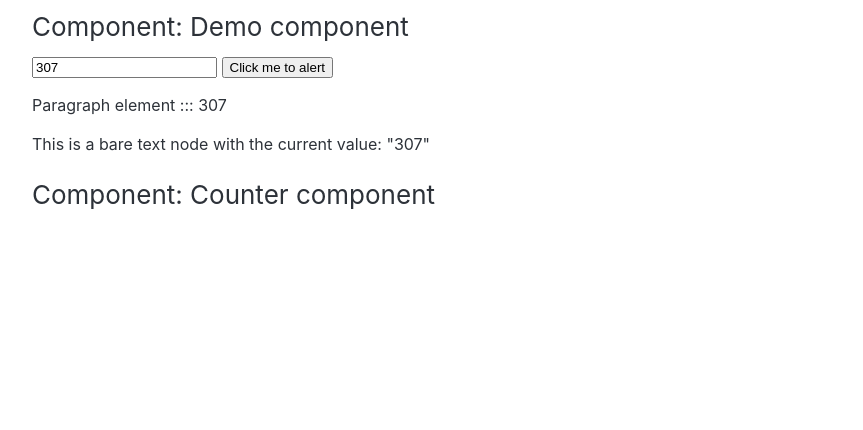
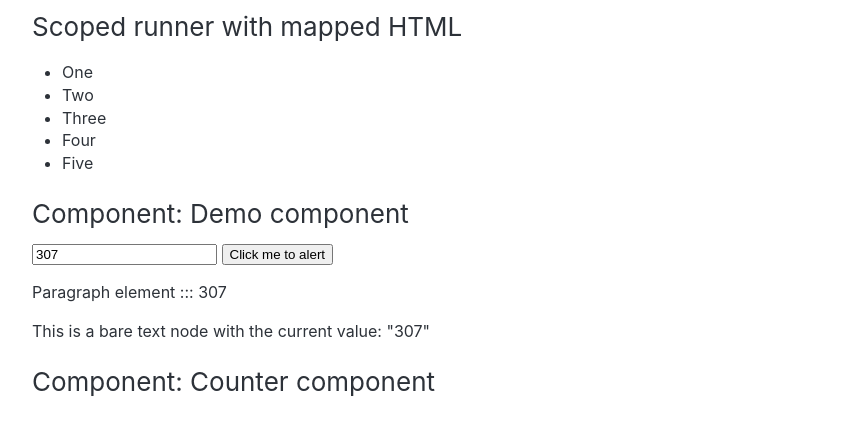
Before and after one commit to mashvp/marathon, a website built with Parcel: page demo/index.html in a window 1280 px wide. Shown: the part 1490-1920 px from the top of the page, without its empty margins (208-1071 px from the left). Before the commit the page ends 1733 px from the top, so only its background shows below. Built offline with nearby package versions, Linux system fonts and the light colour scheme.

Commit message:
Add support for nested html template strings
* Nested html template string must be marked as .safe()
* Package should be considered deprecated. Use better, lighter, more stable solutions.

```diff
--- a/demo/demo.js
+++ b/demo/demo.js
@@ -3,7 +3,7 @@ import {
   combineRoot,
   combineRunners,
   createScopedRunner,
-  createComponentRunner
+  createComponentRunner,
 } from '../src';
 
 import { css, html } from '../src/utils';
@@ -50,7 +50,7 @@ const EchoField = createScopedRunner(
     const register = () => {
       const input = scope.querySelector('input');
 
-      bind(scope, 'submit', event => {
+      bind(scope, 'submit', (event) => {
         event.preventDefault();
 
         alert(`${input.value} ::: Global value: ${secretNumber}`);
@@ -81,7 +81,7 @@ const ImagePreloader = createScopedRunner(
         opacity: 1,
         duration: 0.75,
         delay: 0,
-        ...options
+        ...options,
       };
 
       element.style = css`
@@ -104,7 +104,7 @@ const ImagePreloader = createScopedRunner(
     };
 
     const register = () => {
-      [...scope.children].forEach(child => scope.removeChild(child));
+      [...scope.children].forEach((child) => scope.removeChild(child));
 
       scope.style.position = 'relative';
       scope.style.overflow = 'hidden';
@@ -133,6 +133,28 @@ const ImagePreloader = createScopedRunner(
   }
 );
 
+const MappedRunner = createScopedRunner(
+  'MappedRunner',
+  '.mapped',
+  ({ scope }) => {
+    const register = () => {
+      const values = ['One', 'Two', 'Three', 'Four', 'Five'];
+      const items = values.map((text) => html`<li>${text}</li>`.safe());
+
+      scope.insertAdjacentHTML(
+        'beforeend',
+        html`
+          <ul>
+            ${items}
+          </ul>
+        `.string
+      );
+    };
+
+    return { register };
+  }
+);
+
 const DemoComponent = createComponentRunner(
   'DemoComponent',
   (
@@ -141,7 +163,7 @@ const DemoComponent = createComponentRunner(
   ) => {
     useState('text', secretNumber);
 
-    useCallback('setText', event => {
+    useCallback('setText', (event) => {
       setState('text', event.target.value);
     });
 
@@ -233,7 +255,7 @@ const CursorComponent = createRunner('CursorComponent', ({}, { bind }) => {
 
     document.body.appendChild(cursor);
 
-    bind(document, 'mousemove', event => {
+    bind(document, 'mousemove', (event) => {
       const { clientX, clientY } = event;
 
       cursor.style.transform = `translate(${clientX}px, ${clientY}px)`;
@@ -260,7 +282,7 @@ const Counter = createComponentRunner(
   ({}, { useInterval, useState, getState, setState, useCallback }) => {
     useState('count', 0);
 
-    useCallback('reset', event => {
+    useCallback('reset', (event) => {
       event.preventDefault();
 
       setState('count', 0);
@@ -344,6 +366,7 @@ const CombinedComponents = combineRunners(
   AlertButton,
   EchoField,
   ImagePreloader,
+  MappedRunner,
   DemoComponent,
   CursorComponent,
   Counter
--- a/demo/index.html
+++ b/demo/index.html
@@ -46,6 +46,9 @@
     <div class="image-preloader" data-preview-src="https://picsum.photos/id/1031/53/30"
       data-full-src="https://picsum.photos/id/1031/3840/2160"></div>
 
+    <h3>Scoped runner with mapped HTML</h3>
+    <div class="mapped"></div>
+
     <h3>Component: Demo component</h3>
     <marathon-component name="DemoComponent"></marathon-component>
 
--- a/package.json
+++ b/package.json
@@ -1,6 +1,6 @@
 {
   "name": "@mashvp/marathon",
-  "version": "0.1.2",
+  "version": "0.1.3",
   "description": "Marathon runner system for vanilla JavaScript",
   "main": "src/index.js",
   "types": "src/index.d.ts",
--- a/src/utils.js
+++ b/src/utils.js
@@ -12,31 +12,35 @@ import { escape } from 'lodash';
  */
 export const marathonObject = (type, obj) => ({ __marathon: { type }, ...obj });
 
-export const isMarathonObject = obj => obj && obj.__marathon;
+export const isMarathonObject = (obj) => obj && obj.__marathon;
 
 export const isMarathonType = (obj, type) =>
   isMarathonObject(obj) && obj.__marathon.type === type;
 
 export const RunnerState = {
   UNREGISTERED: 'UNREGISTERED',
-  REGISTERED: 'REGISTERED'
+  REGISTERED: 'REGISTERED',
 };
 
-export const isNullOrUndefined = value => value == undefined;
+export const isNullOrUndefined = (value) => value == undefined;
 
-export const isString = value =>
+export const isString = (value) =>
   !isNullOrUndefined(value) &&
   value.constructor.name.toLowerCase() === 'string';
 
+export const isArray = (value) => Array.isArray(value);
+
 export const generateUUID = () =>
-  'xxxxxxxx-xxxx-4xxx-yxxx-xxxxxxxxxxxx'.replace(/[xy]/g, c => {
+  'xxxxxxxx-xxxx-4xxx-yxxx-xxxxxxxxxxxx'.replace(/[xy]/g, (c) => {
     const r = (Math.random() * 16) | 0;
     const v = c == 'x' ? r : (r & 0x3) | 0x8;
 
     return v.toString(16);
   });
 
-export const isTaggedStringValue = value => value && value.__taggedString;
+export const isTaggedStringValue = (value) => value && value.__taggedString;
+export const isTaggedStringArray = (value) =>
+  isArray(value) && value.every((entry) => isTaggedStringValue(entry));
 
 export const createTaggedTemplateString = (
   separator,
@@ -55,6 +59,18 @@ export const createTaggedTemplateString = (
         }
 
         return string + finalValue;
+      } else if (isTaggedStringArray(rawValue)) {
+        const taggedString = rawValue
+          .map((entry) => {
+            if (entry.escapeString) {
+              return escape(entry.string);
+            }
+
+            return entry.string;
+          })
+          .join('');
+
+        return string + taggedString;
       } else {
         const escapedValue = escapeString ? escape(rawValue) : rawValue;
 
@@ -64,8 +80,8 @@ export const createTaggedTemplateString = (
     .join('')
     .trim()
     .split('\n')
-    .map(line => line.trim())
-    .filter(line => line.length)
+    .map((line) => line.trim())
+    .filter((line) => line.length)
     .join(separator);
 
   if (tag) {
@@ -87,7 +103,7 @@ export const createTaggedTemplateString = (
         }
 
         return this.string.localeCompare(other.string) === 0;
-      }
+      },
     };
   }
 
@@ -96,7 +112,7 @@ export const createTaggedTemplateString = (
 
 export const css = createTaggedTemplateString(' ', {
   escapeString: false,
-  tag: { name: 'css', escapeString: false }
+  tag: { name: 'css', escapeString: false },
 });
 
 export const html = createTaggedTemplateString(' ', {
@@ -104,13 +120,20 @@ export const html = createTaggedTemplateString(' ', {
   tag: {
     name: 'html',
     escapeString: true,
+
+    safe() {
+      this.escapeString = false;
+
+      return this;
+    },
+
     toFragment() {
       const container = document.createElement('div');
 
       container.innerHTML = this.string;
       return container.children;
-    }
-  }
+    },
+  },
 });
 
 export const registerComponentElement = () => {
```
Also changed, not shown: README.md, dist/marathon.min.js, 1 other file.
